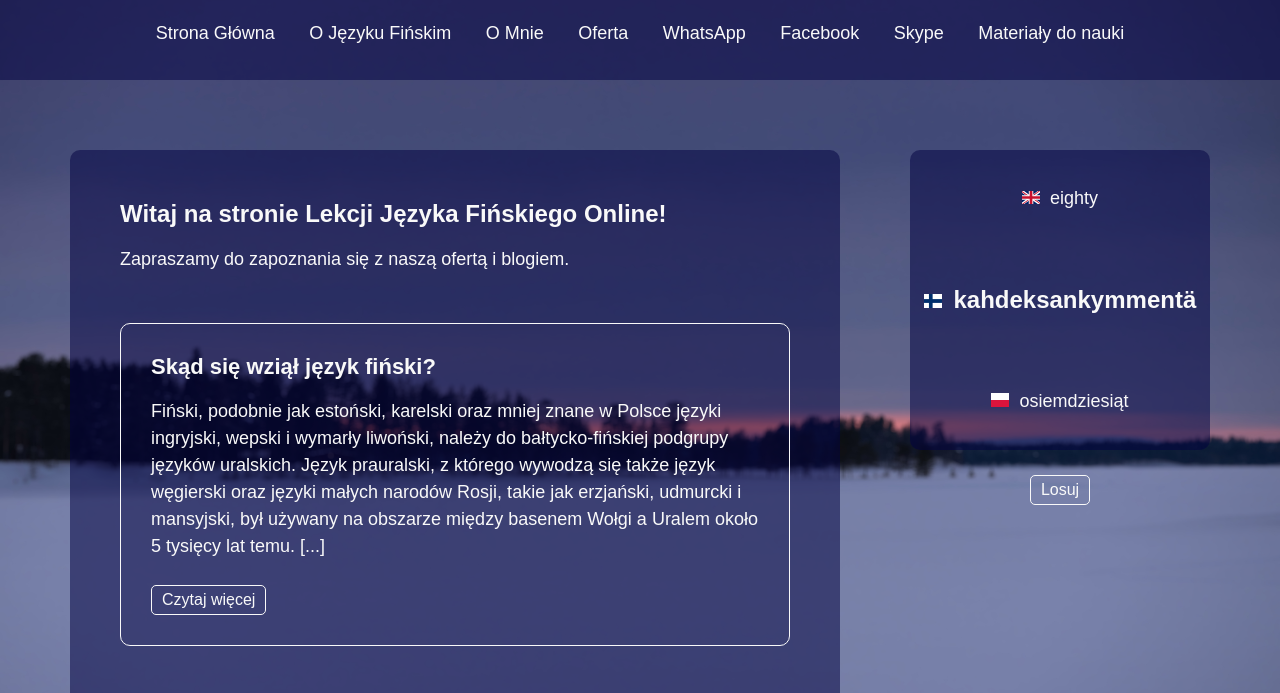
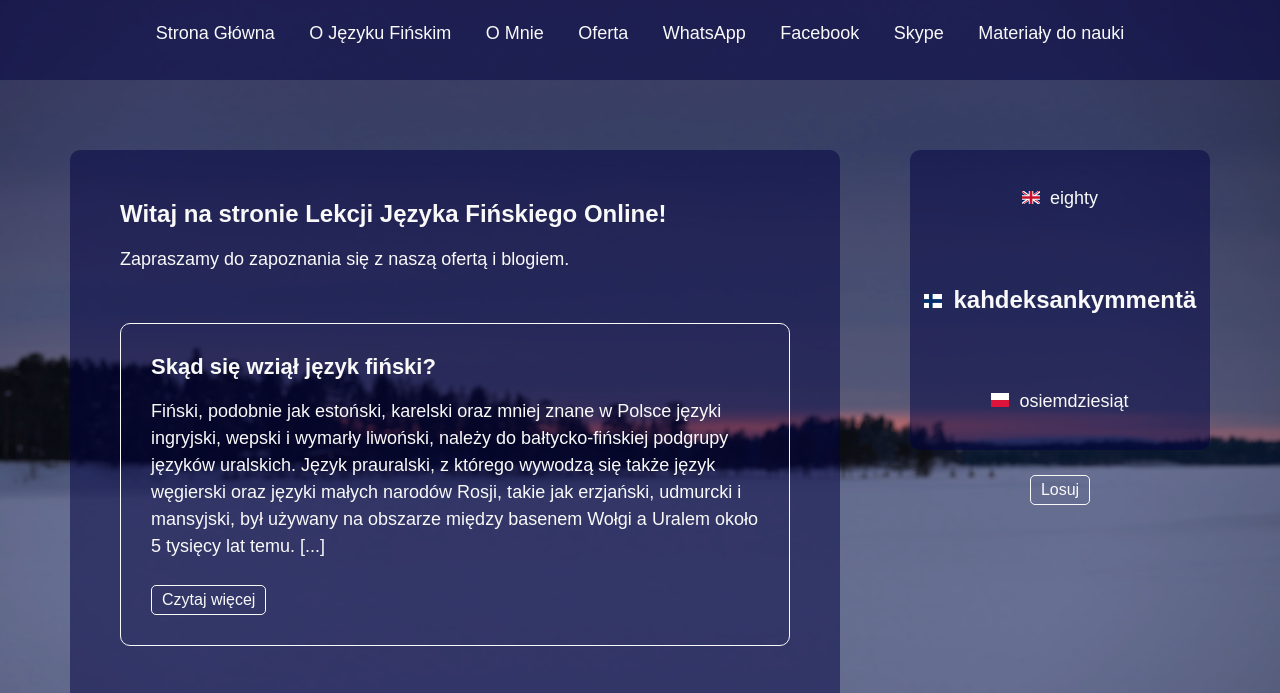
Before and after one commit to aleksanterinazarenko/portfolio, a plain HTML site: page index.html in a window 1280 px wide. Shown: the part 70-763 px from the top of the page. Drawn offline with Linux system fonts and the light colour scheme; a web font is replaced by a local one.

Commit message:
Add files via upload

```diff
--- a/styles.css
+++ b/styles.css
@@ -7,7 +7,7 @@ body {
     font-family: 'Inria Sans', sans-serif;
     color: #f9f9f9ff;
     background-color: #ADD8E6;
-    background: url('minimal-sunset-color-line-tree-line-1961a0b19cd0df68bf00266c5e2c3c17-2.jpg') no-repeat center center fixed;
+    background: url('rect1.png') no-repeat center center fixed;
     background-size: cover;
 }
 
```
Also changed, not shown: rect1.png (added).
